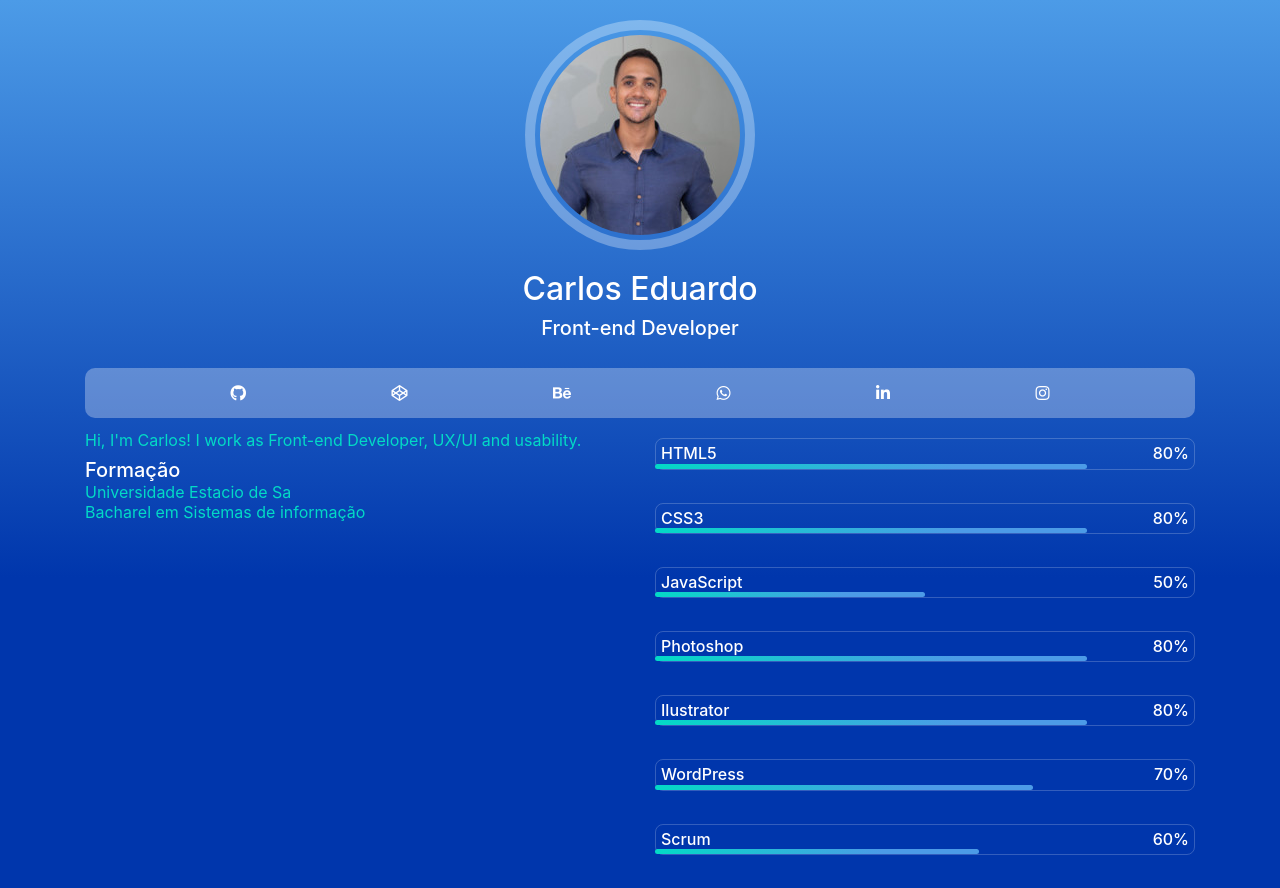
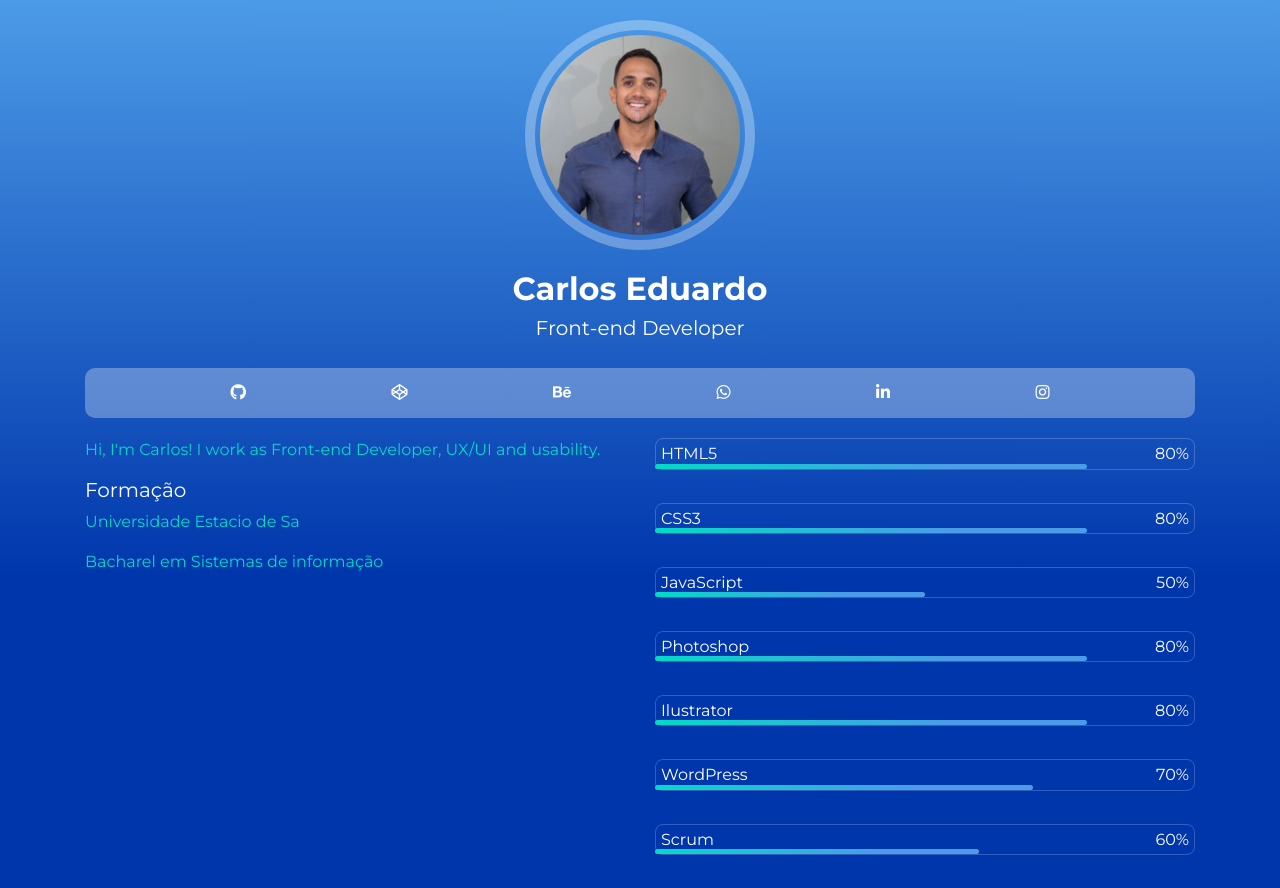
Before and after one commit to carlosweb/linkme, a plain HTML site: page index.html in a window 1280 px wide. Drawn offline with nearby package versions, Linux system fonts and the light colour scheme.

Commit message:
font google add

```diff
--- a/css/style.css
+++ b/css/style.css
@@ -1,3 +1,5 @@
+
+@import url('https://fonts.googleapis.com/css?family=Montserrat:400,700&display=swap');
 *{
     margin: 0;
     padding: 0;
@@ -8,6 +10,7 @@ html, body {
     background: rgb(9,9,121);
     background: linear-gradient(0deg, rgba(0, 54, 172, 1) 35%, rgba(76, 155, 231, 1) 100%);
     background-repeat: no-repeat;
+    font-family: 'Montserrat', sans-serif;
 }
 
 figure{
@@ -29,6 +32,11 @@ figure img{
     color: #ffffff;
 }
 
+.name h2{
+    font-weight: 700;
+}
+
+
 /* ============ social css =============== */
 .social {
     background: rgba(255, 255, 255, 0.3);
@@ -37,7 +45,7 @@ figure img{
     justify-content: space-evenly;
     display: flex;
     align-items: center;
-    margin: 20px 0 20px 0;;
+    margin: 20px 0 20px 0;
 }
 
 .social a{
@@ -81,7 +89,6 @@ figure img{
 
 .introduce p{
     color: rgba(3, 218, 198, 1);
-    line-height: 4px;
 }
 
 /*
```
